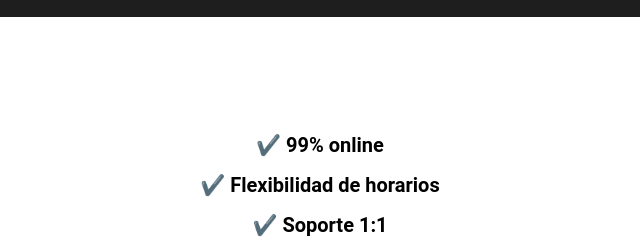
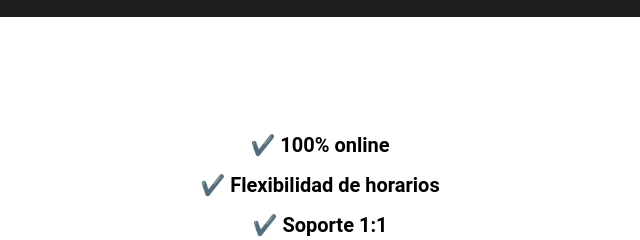
Before and after one commit to chriss212/Proyecto, a plain HTML site: page index.html in a window 1280 px wide. Shown: the part 1840-2080 px from the top of the page, 320-960 px from the left. Drawn offline with Linux system fonts and the light colour scheme.

Commit message:
de vuelta al 100

```diff
--- a/index.html
+++ b/index.html
@@ -59,7 +59,7 @@
     <section id="caracteristicas">
         <div class="container">
             <ul>
-                <li>✔️ 99% online</li>
+                <li>✔️ 100% online</li>
                 <li>✔️ Flexibilidad de horarios</li>
                 <li>✔️ Soporte 1:1</li>
                 <li>✔️ Asistencia financiera</li>
```
